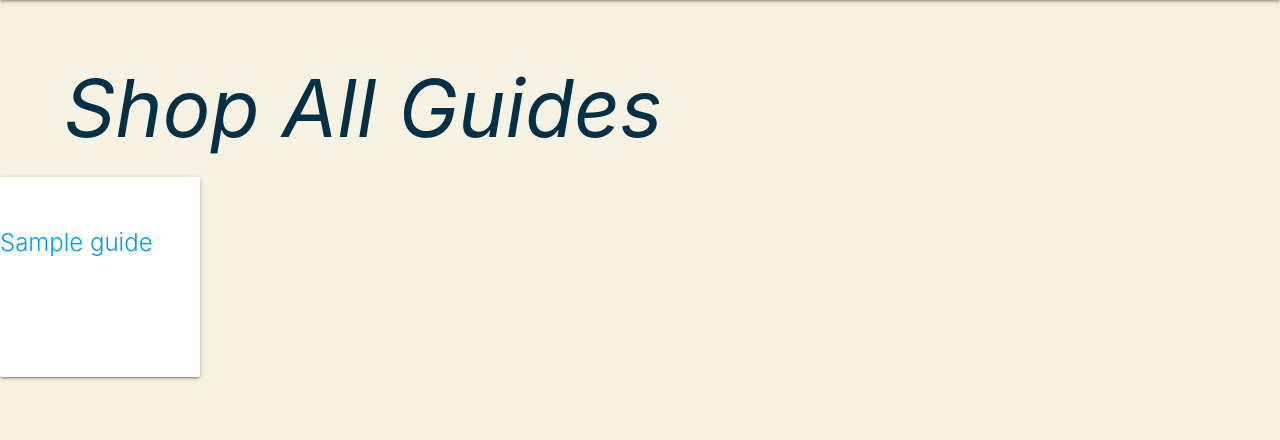
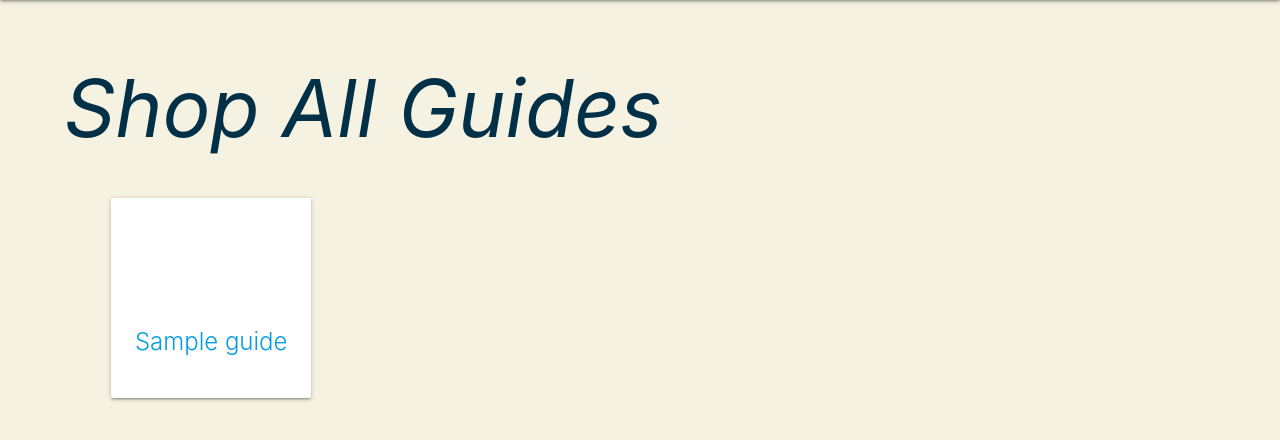
Before and after one commit to simoneg80/Code-Masters-, a Django app: template main_app/templates/guides/index.html in a window 1280 px wide. Shown: the part 64-504 px from the top of the page. Run offline with Django 4.2, Linux system fonts and the light colour scheme; the template is opened without the code that fills it: values that come from a table or form of the project are taken from there, others are empty; tables that the repository leaves empty hold one stand-in row (values such as "Sample post"); parts of the project's set-up code (start-up, migrations or seed data) failed here and were passed over.

Commit message:
styling uopdates to index

```diff
--- a/main_app/static/css/style.css
+++ b/main_app/static/css/style.css
@@ -12,6 +12,7 @@
   height: 100px;
   background-image: url("../images/Python.png");
   background-size: cover;
+
 }
 
 .HtmlCss {
@@ -24,6 +25,20 @@
 .card {
   width: 200px;
   height: 200px;
+  margin: auto;
+  margin-top: 5%;
+  display: grid;
+  justify-content: center;
+  padding-top: 3%;
+}
+
+.card * {
+  margin: auto;
+}
+
+.cardscontainer {
+  display: grid;
+  grid-template-columns: 33% 33% 33%;
 }
 
 .homecontent {
--- a/main_app/templates/guides/index.html
+++ b/main_app/templates/guides/index.html
@@ -1,16 +1,16 @@
 {% extends 'base.html' %} {% block content %}
 
+<h1 id="indextitle">Shop All Guides</h1>
 <body class="indexbody">
-  <h1 id="indextitle">Shop All Guides</h1>
-  {% for guide in guides %}
-  <a href="/guides/{{guide.id}}">
-    <div class="card">
-      <div class="card-content">
+  <div class="cardscontainer">
+    {% for guide in guides %}
+    <a href="/guides/{{guide.id}}">
+      <div class="card">
         <div class="{{ guide.name }}"></div>
+        <span class="card-title">{{ guide.name }}</span>
       </div>
-      <span class="card-title">{{ guide.name }}</span>
-    </div>
-  </a>
+    </a>
+    {% endfor %}
+  </div>
 </body>
-
-{% endfor %} {% endblock %}
+{% endblock %}
```
